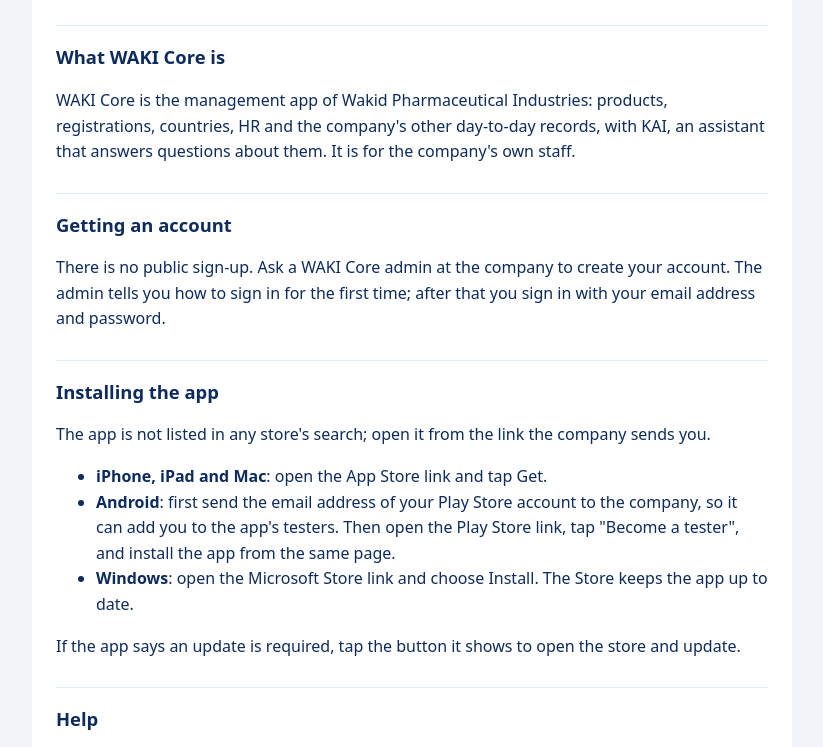
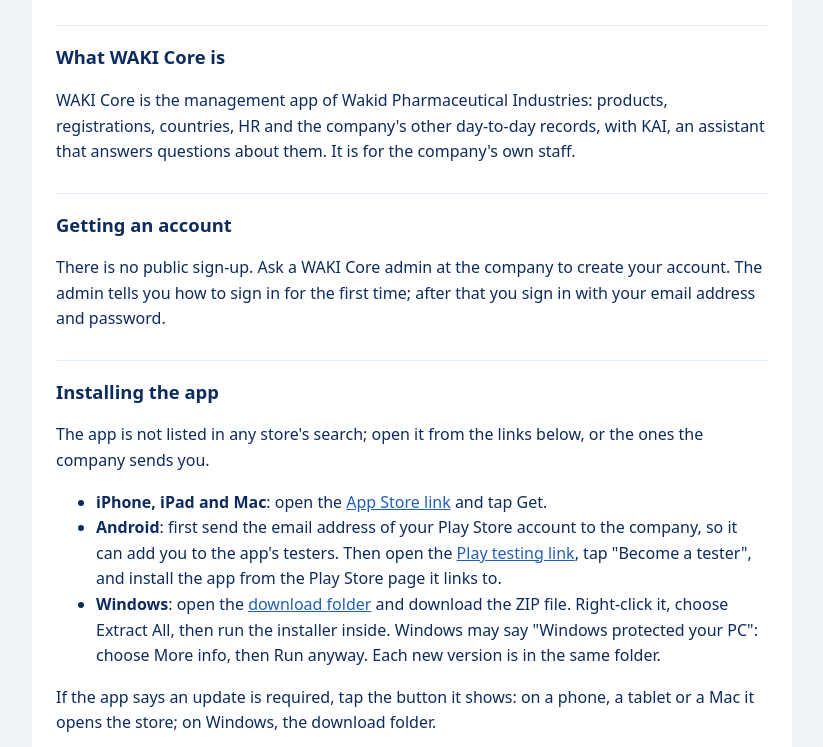
Before and after one commit to AhmedKhDev/waki-core-pages, a plain HTML site: page support/index.html in a window 1280 px wide. Shown: the part 182-929 px from the top of the page, without its empty margins (228-1051 px from the left). Drawn offline with Linux system fonts and the light colour scheme.

Commit message:
Support: Store links, and Windows from the download folder (#1000)

```diff
--- a/support/index.html
+++ b/support/index.html
@@ -52,23 +52,26 @@ your account. The admin tells you how to sign in for the first time; after
 that you sign in with your email address and password.</p>
 
 <h2>Installing the app</h2>
-<p>The app is not listed in any store's search; open it from the link the
-company sends you.</p>
-<!-- #575: once the first submission has them, link each platform below to
-     its Store link (play.google.com/apps/testing/com.wakipharma.core,
-     apps.apple.com, apps.microsoft.com). -->
+<p>The app is not listed in any store's search; open it from the links
+below, or the ones the company sends you.</p>
 <ul>
-  <li><strong>iPhone, iPad and Mac</strong>: open the App Store link and tap
-    Get.</li>
+  <li><strong>iPhone, iPad and Mac</strong>: open the
+    <a href="https://apps.apple.com/app/id6827269739">App Store link</a> and
+    tap Get.</li>
   <li><strong>Android</strong>: first send the email address of your Play Store
     account to the company, so it can add you to the app's testers. Then open
-    the Play Store link, tap "Become a tester", and install the app from the
-    same page.</li>
-  <li><strong>Windows</strong>: open the Microsoft Store link and choose
-    Install. The Store keeps the app up to date.</li>
+    the <a href="https://play.google.com/apps/testing/com.wakipharma.core">Play
+    testing link</a>, tap "Become a tester", and install the app from the
+    Play Store page it links to.</li>
+  <li><strong>Windows</strong>: open the
+    <a href="https://drive.google.com/drive/folders/1Bt1OYF4ngQRdq5pBXQusV9Tk6gcYeJD4">download
+    folder</a> and download the ZIP file. Right-click it, choose Extract All,
+    then run the installer inside. Windows may say "Windows protected your
+    PC": choose More info, then Run anyway. Each new version is in the same
+    folder.</li>
 </ul>
-<p>If the app says an update is required, tap the button it shows to open the
-store and update.</p>
+<p>If the app says an update is required, tap the button it shows: on a phone,
+a tablet or a Mac it opens the store; on Windows, the download folder.</p>
 
 <h2>Help</h2>
 <p>For a problem with the app or your account, write to
```
